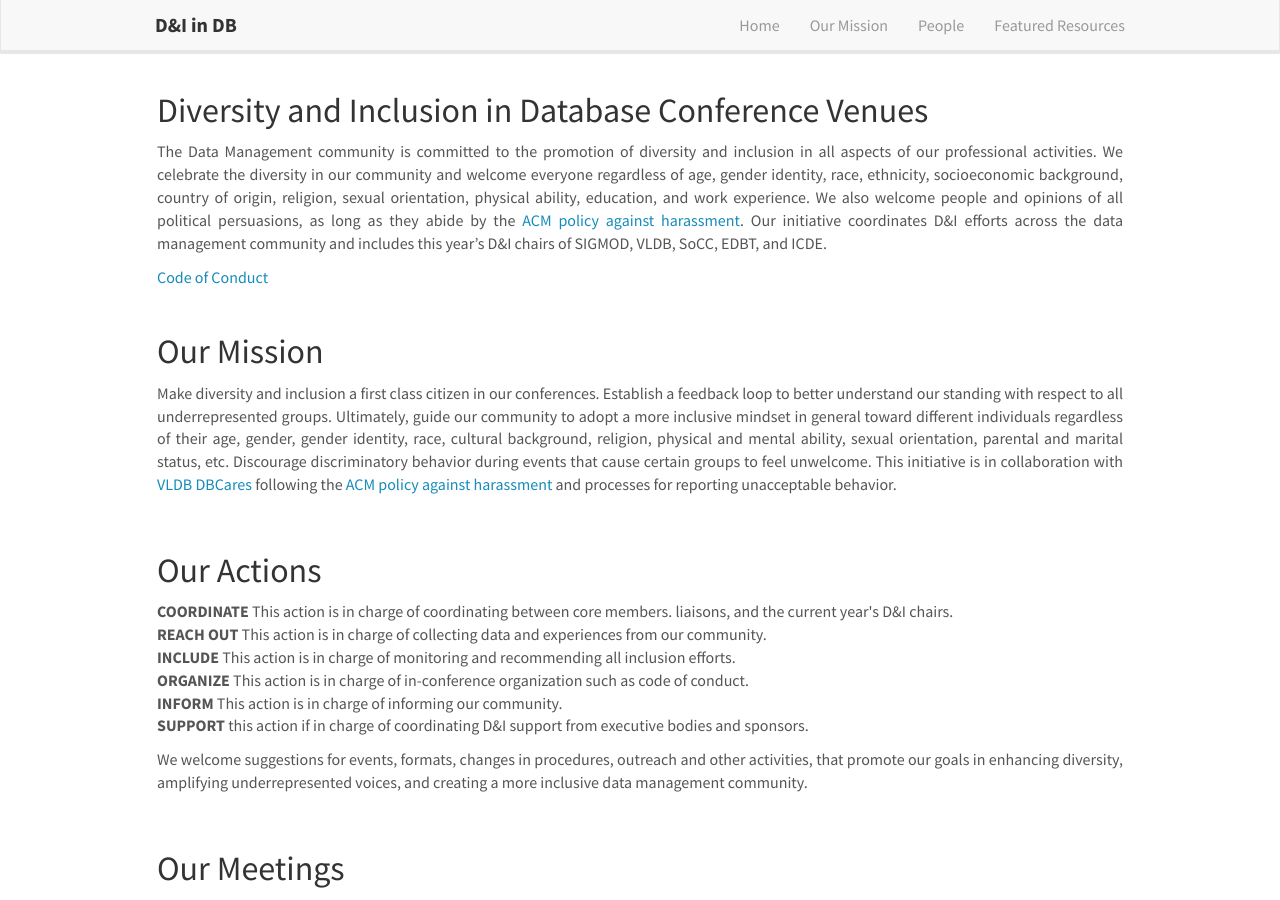
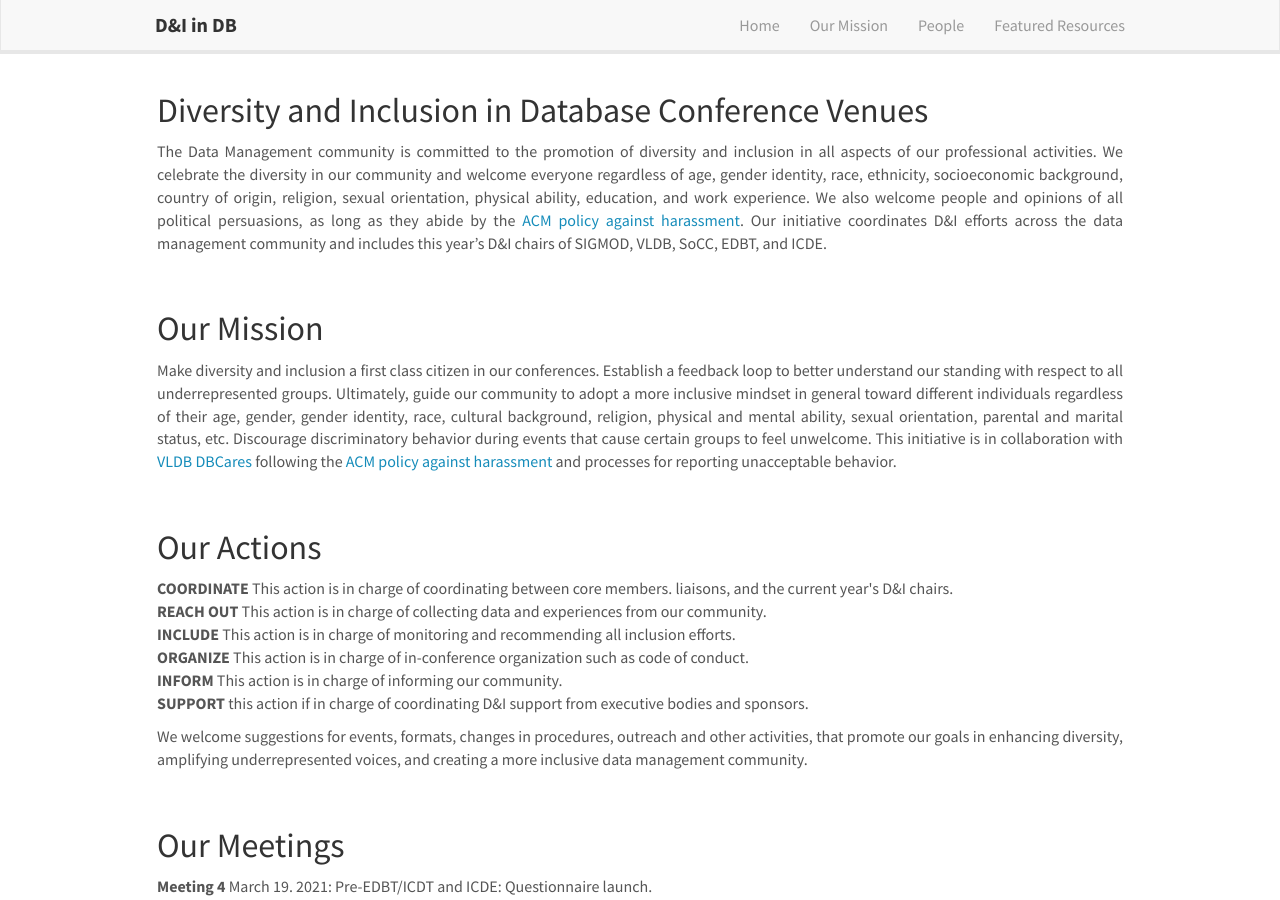
Before and after one commit to zmeihui/dbdni.github.io, a Jekyll site: the page built from index.md, in a window 1280 px wide and 900 px high. Built offline with Jekyll 4.4.1, drawn with Linux system fonts in a browser that asks for light colours; nearby versions of some CDN libraries.

Commit message:
Update home.html

```diff
--- a/_includes/home.html
+++ b/_includes/home.html
@@ -9,8 +9,6 @@
   of all political persuasions, as long as they abide by the <a href=https://www.acm.org/about-acm/policy-against-harassment>ACM policy against harassment</a>.
   Our initiative coordinates D&I efforts across the data management community and includes this year’s D&I chairs of SIGMOD, VLDB, SoCC, EDBT, and ICDE.
 </p>
-
-<a href=https://dbdni.github.io/code_of_conduct>Code of Conduct</a>
 
 <p id="mission">&nbsp;</p>
 <h2>Our Mission</h2>
```
